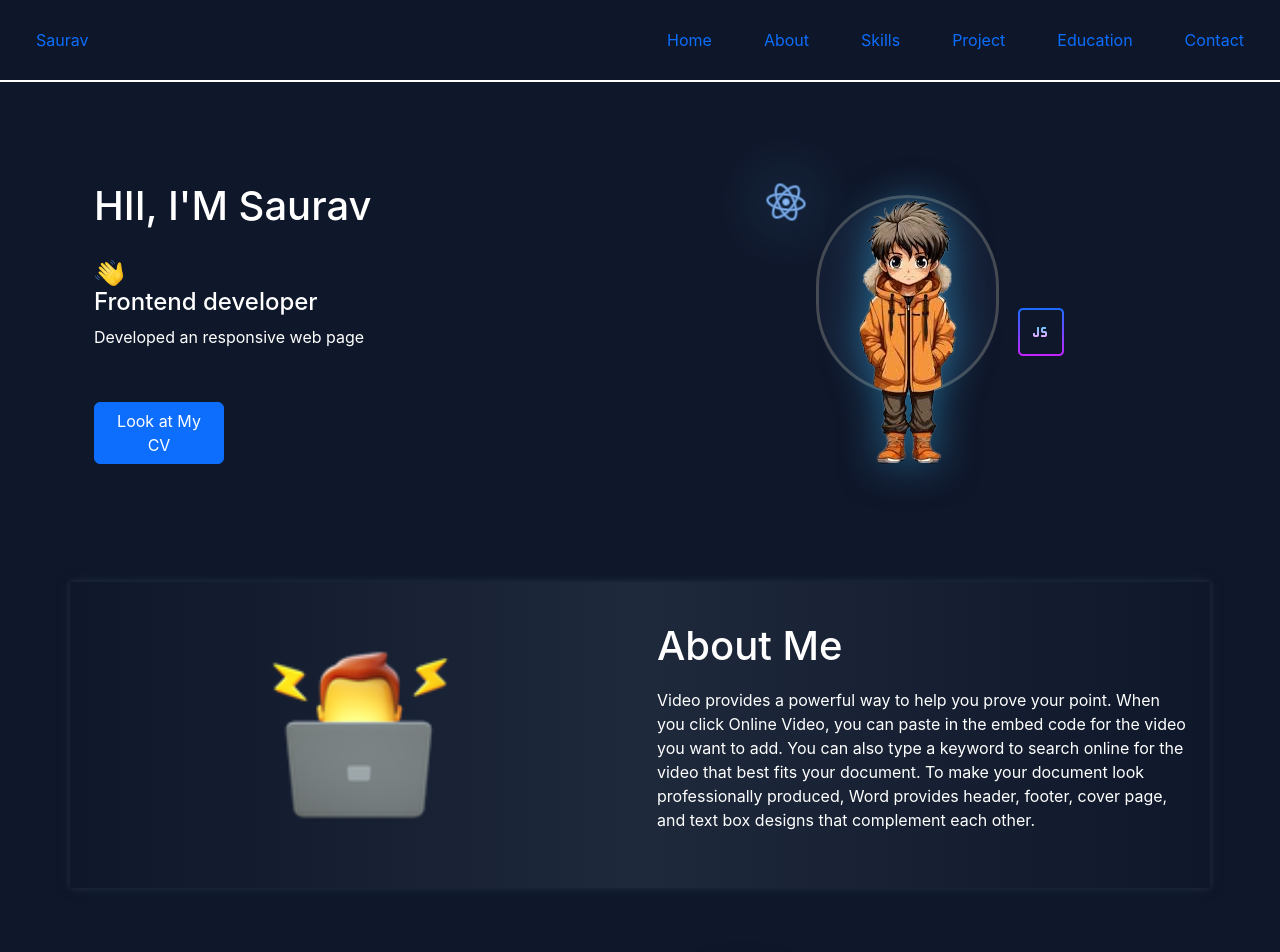
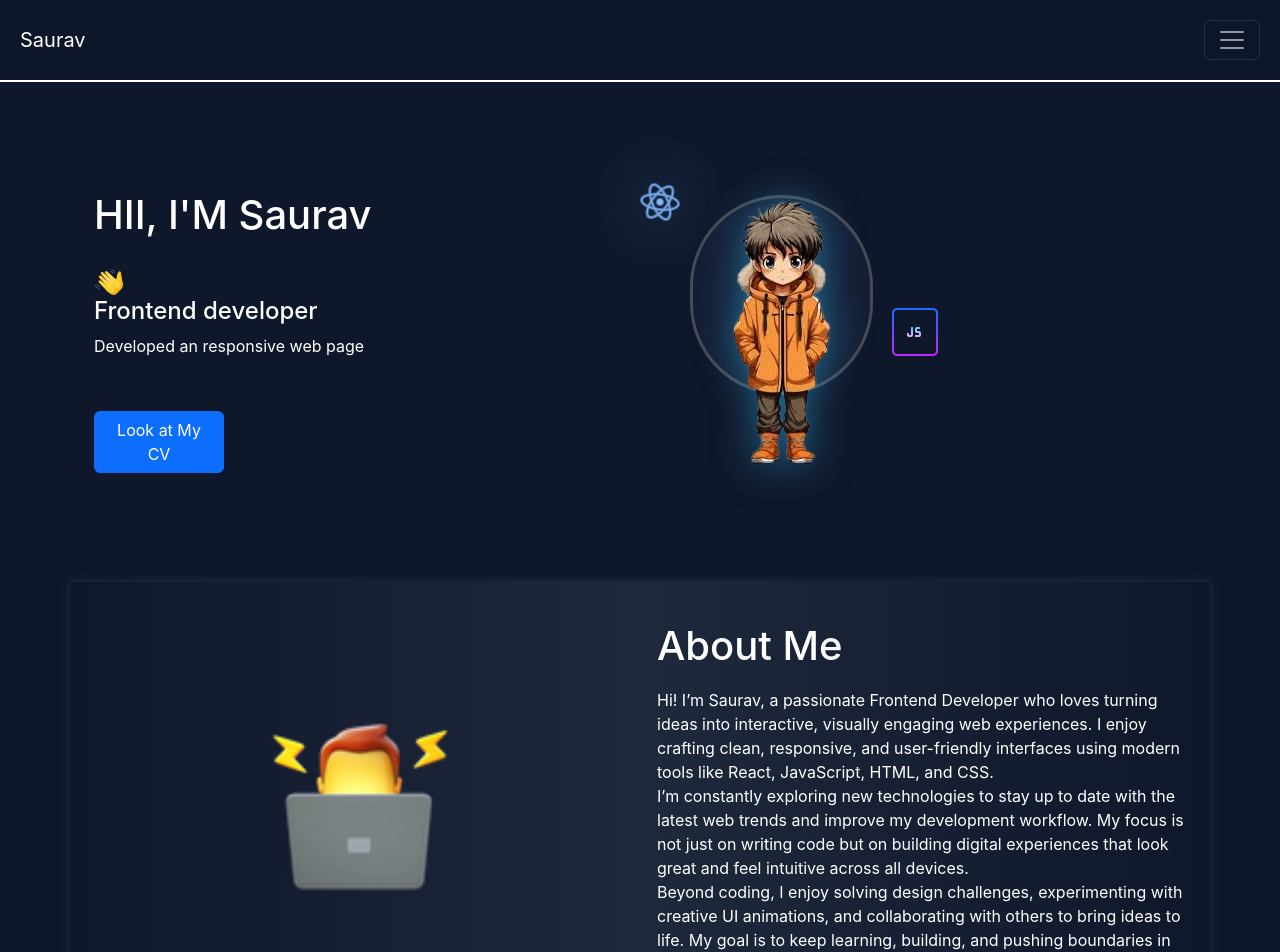
Before and after one commit to Saurav-911/Main-portfoliyo, a React (Create React App) app: page / in a window 1280 px wide. Shown: the top 952 px of the page. Built offline with nearby package versions, Linux system fonts and the light colour scheme.

Commit message:
changes in toogel bar, about me,and change in education

```diff
--- a/package.json
+++ b/package.json
@@ -1,4 +1,5 @@
 {
+  "homepage": "https://Saurav-911.github.io/Main-portfoliyo",
   "name": "hii",
   "version": "0.1.0",
   "private": true,
@@ -7,6 +8,7 @@
     "@testing-library/jest-dom": "^6.9.1",
     "@testing-library/react": "^16.3.0",
     "@testing-library/user-event": "^13.5.0",
+    "gh-pages": "^6.3.0",
     "react": "^19.2.0",
     "react-dom": "^19.2.0",
     "react-router-dom": "^7.9.5",
@@ -15,6 +17,8 @@
     "web-vitals": "^2.1.4"
   },
   "scripts": {
+    "predeploy": "npm run build",
+    "deploy": "gh-pages -d build",
     "start": "react-scripts start",
     "build": "react-scripts build",
     "test": "react-scripts test",
--- a/src/Components/About.js
+++ b/src/Components/About.js
@@ -16,11 +16,17 @@ export default function About() {
       <div className="container" style={{textAlign:"left  ",color:"white",display:"flex",justifyContent:"start",alignItems:"start",gap:"10px",flexDirection:"column"}}>
 
         <h1>About Me</h1>
-        <p>Video provides a powerful way to help you prove your point. When you click Online Video,
-          you can paste in the embed code for the video you want to add. You can also type a
-          keyword to search online for the video that best fits your document. To make your
-          document look professionally produced,
-          Word provides header, footer, cover page, and text box designs that complement each other.</p>
+        <p>Hi! I’m Saurav, a passionate Frontend Developer who loves turning ideas into interactive,
+          visually engaging web experiences. I enjoy crafting clean, responsive, and user-friendly
+          interfaces using modern tools like React, JavaScript, HTML, and CSS.<br/>
+
+          I’m constantly exploring new technologies to stay up to date with the latest web trends and
+          improve my development workflow. My focus is not just on writing code but on building digital
+           experiences that look great and feel intuitive across all devices.<br/>
+
+          Beyond coding, I enjoy solving design challenges, experimenting with creative UI animations,
+          and collaborating with others to bring ideas to life. My goal is to keep learning, building,
+          and pushing boundaries in the front-end world.</p>
       </div>
     </div>
   )
--- a/src/Components/Education.js
+++ b/src/Components/Education.js
@@ -27,7 +27,7 @@ export default function Education() {
     }}>
        <h2 style={{alignSelf:"center"}}>My Education</h2>
 
-       <div style={{display:"grid",gridTemplateColumns:"repeat(auto-fit,minmax(400px,1fr))",gap:"20px",justifyContent:"center",alignContent:"center"}}>
+       <div style={{display:"grid",gridTemplateColumns:"repeat(auto-fit,minmax(350px,1fr))",gap:"20px",justifyContent:"center",alignContent:"center"}}>
        <div className='container' style={{display:"flex",justifyContent:"center",alignItems:"center"}}>
        <img onClick={orc} src={orchidLogo} alt="logo" style={{height:"150px",cursor:"pointer"}}/>
        </div>
@@ -38,7 +38,7 @@ export default function Education() {
         <p  >GPA: 3.70 </p></div>
        </div>
 
-       <div style={{display:"grid",gridTemplateColumns:"repeat(auto-fit,minmax(400px,1fr))",gap:"20px",justifyContent:"center",alignContent:"center"}}>
+       <div style={{display:"grid",gridTemplateColumns:"repeat(auto-fit,minmax(350px,1fr))",gap:"20px",justifyContent:"center",alignContent:"center"}}>
        <div className='container' style={{display:"flex",justifyContent:"center",alignItems:"center"}}>
        <img onClick={kmc} src="https://kmcen.edu.np/wp-content/uploads/2023/09/kmc-college-300x192.png" alt="logo" style={{height:"150px",cursor:"pointer"}}/>
        </div>
@@ -48,7 +48,7 @@ export default function Education() {
         <p >2021–2023  </p></div>
         <p  >GPA: 3.62 </p></div>
        </div>
-        <div style={{display:"grid",gridTemplateColumns:"repeat(auto-fit,minmax(400px,1fr))",gap:"20px",justifyContent:"center",alignContent:"center"}}>
+        <div style={{display:"grid",gridTemplateColumns:"repeat(auto-fit,minmax(350px,1fr))",gap:"20px",justifyContent:"center",alignContent:"center"}}>
        <div className='container' style={{display:"flex",justifyContent:"center",alignItems:"center"}}>
        <img onClick={lbef1} src={lbef} alt="logo" style={{width:200 , height:"150px",cursor:"pointer"}}/>
        </div>
--- a/src/Components/Home.js
+++ b/src/Components/Home.js
@@ -13,7 +13,7 @@ export default function Home() {
   //Main  container
     <div className="container" style={{display:"grid",gridTemplateColumns:"repeat(auto-fit,minmax(350px,1fr))",color:"white",height:"auto",paddingBottom:100,paddingTop:100}}>
     {/*secondary 1st container*/ }
-      <div className="container"style={{display:"flex",flexDirection:"column",height:"300px",gap:"20px",flexShrink:"0"}}>
+      <div className="container"style={{display:"flex",flexDirection:"column",alignItems:"start",justifyContent:"center",height:"300px",gap:"20px",flexShrink:"0"}}>
 
        <h1>HII, I'M Saurav</h1>
        <div style={{flexGrow:".5"}}>
@@ -24,7 +24,7 @@ export default function Home() {
        <button className='btn btn-primary' style={{width:"130px"}} onClick={handlecv}>Look at My CV </button>
        </div>
        {/*secondary 2nd container*/ }
-     <div style={{display:"flex",justifyContent:"center",alignItems:"center",gap:"10px",flexwrap:"wrap"}}>
+     <div style={{display:"flex",justifyContent:"start",alignItems:"center",gap:"10px",flexwrap:"wrap"}}>
       <img src={react} alt="" className="img" style={{alignSelf:"flex-start",filter:"drop-shadow(0px 0px 30px rgba(56,189,248,0.5))",animation:"spin 4s linear infinite"}}/>
 
       <div style={{display:"grid"}}>
--- a/src/Components/Navigation.js
+++ b/src/Components/Navigation.js
@@ -4,12 +4,16 @@ export default function Navigation() {
 
   return (
 
-  <div className="nav nav-expand-lg" style={{display:"flex",padding:"20px",justifyContent:"space-between",color:"white",alignItems:"center",borderBottom:"2px solid white",backdropFilter:"blur(10px)",background: "rgba(15, 23, 42, 0.7) "}}>
+   <nav className="navbar navbar-dark" style={{display:"flex",padding:"20px",justifyContent:"space-between",alignItems:"center",borderBottom:"2px solid white",backdropFilter:"blur(10px)",background: "rgba(15, 23, 42, 0.7) "}}>
 
       <div  style={{justifySelf:"start",cursor:"pointer" }} >
-      <Link  className="nav-link" to="/" >Saurav</Link>
-      </div>
-      <div  style={{display:"flex",gap:"20px",cursor:"pointer"}}>
+      <Link  className="navbar-brand" to="/" >Saurav</Link>
+      </div >
+      <button class="navbar-toggler collapsed" type="button" data-bs-toggle="collapse" data-bs-target="#navbarNavAltMarkup" aria-controls="navbarNavAltMarkup" aria-expanded="false" aria-label="Toggle navigation">
+          <span class="navbar-toggler-icon"></span>
+        </button>
+      <div class="navbar-collapse collapse" id="navbarNavAltMarkup">
+      <div  className="navbar-nav " style={{display:"flex",gap:"20px",cursor:"pointer"}}>
       <Link className="nav-link active" aria-current="page" to="Home" smooth={true} duration={100}>Home</Link>
       <Link className="nav-link" to="About" smooth={true} duration={100}>About</Link>
       <Link className="nav-link" to="Skills" smooth={true} duration={100}>Skills</Link>
@@ -17,6 +21,8 @@ export default function Navigation() {
       <Link className="nav-link" to="Education" smooth={true} duration={100}>Education</Link>
       <Link className="nav-link" to="Contact" smooth={true} duration={100}>Contact</Link>
     </div>
-  </div>
+    </div>
+   </nav>
+
   )
 }
```
Also changed, not shown: 1 other file (tests, documents, lock files or other folders).
